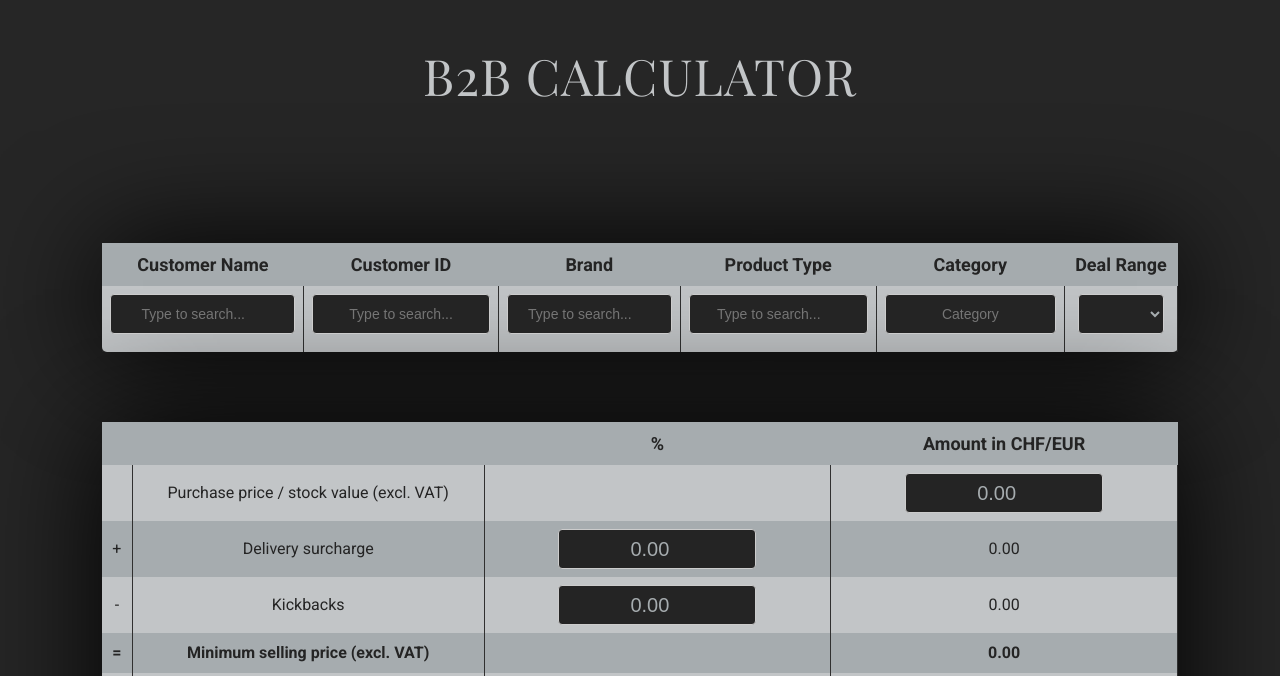
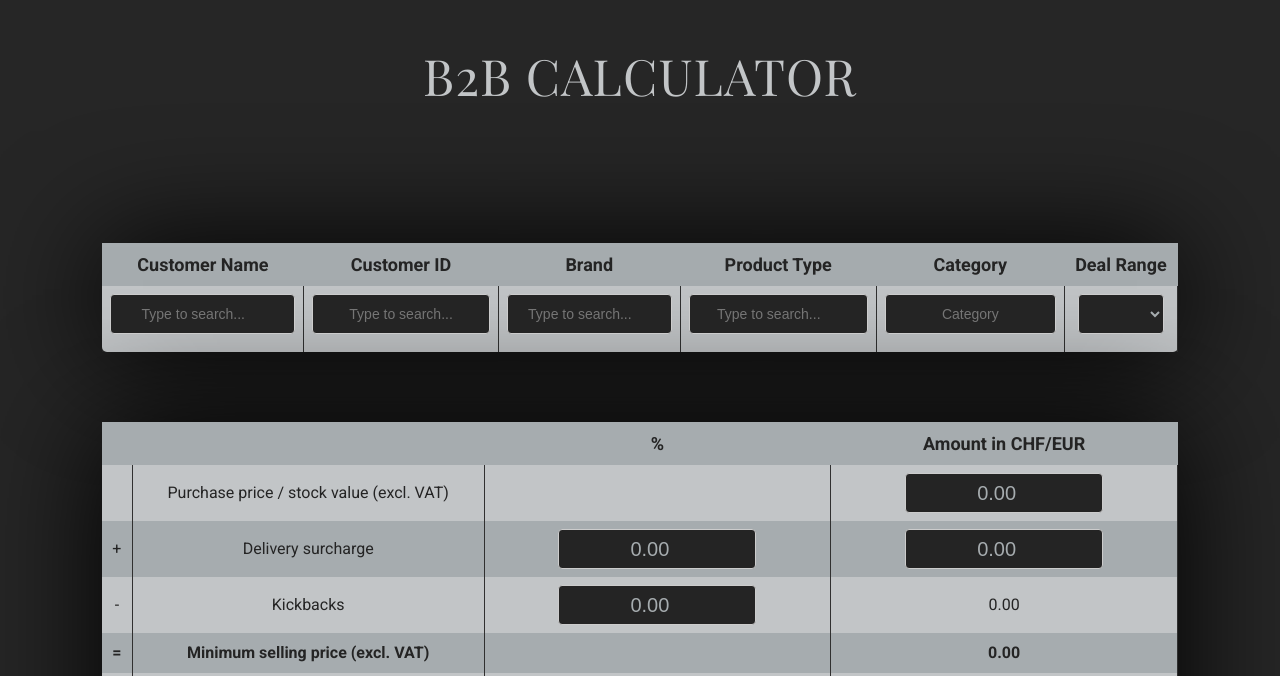
Before and after one commit to userJFD/Pricing-Tool, a React (Vite) app: page / in a window 1280 px wide. Shown: the part 124-800 px from the top of the page. Built offline with nearby package versions, Linux system fonts and the light colour scheme.

Commit message:
delivery calculator improved

```diff
--- a/src/App.jsx
+++ b/src/App.jsx
@@ -1,4 +1,4 @@
-import { useState } from 'react';
+import { useState, useEffect } from 'react';
 import './App.css';
 import DetailTable from './components/DetailTable';
 import PricingTable from './components/PricingTable';
@@ -20,19 +20,36 @@ function App() {
   const defaultVatRate = vatRates["Switzerland"]["non-food"];
   const [purchaseAmount, setPurchaseAmount] = useState('0.00');
   const [deliveryPercent, setDeliveryPercent] = useState('0.00');
+  const [deliveryAmount, setDeliveryAmount] = useState('0.00');
+  const [recentlyChanged, setRecentlyChanged] = useState(null);
   const [kickbacksPercent, setKickbacksPercent] = useState('0.00');
   const [marginPercent, setMarginPercent] = useState('0.00');
   const [vatRate, setVatRate] = useState(defaultVatRate);
 
   const purchaseAmountNumber = parseFloat(purchaseAmount) || 0;
   const deliveryPercentNumber = parseFloat(deliveryPercent) || 0;
+  const deliveryAmountNumber = parseFloat(deliveryAmount) || 0;
   const kickbacksPercentNumber = parseFloat(kickbacksPercent) || 0;
   const marginPercentNumber = parseFloat(marginPercent) || 0;
   const vatPercentNumber = vatRate ? parseFloat(vatRate) : 0;
 
-  const deliveryAmount = (purchaseAmountNumber * deliveryPercentNumber) / 100;
+  useEffect(() => {
+    if (recentlyChanged === 'percent') {
+      const newDeliveryAmount = (purchaseAmountNumber * deliveryPercentNumber) / 100;
+      setDeliveryAmount(newDeliveryAmount.toFixed(2));
+    }
+  }, [deliveryPercent, purchaseAmountNumber]);
+
+  useEffect(() => {
+    if (recentlyChanged === 'amount') {
+      const newDeliveryPercent = (parseFloat(deliveryAmountNumber) * 100) / purchaseAmountNumber;
+      setDeliveryPercent(newDeliveryPercent.toFixed(2));
+    }
+  }, [deliveryAmountNumber, purchaseAmountNumber]);
+
+
   const kickbacksAmount = (purchaseAmountNumber * kickbacksPercentNumber) / 100;
-  const minimumSellingPrice = purchaseAmountNumber + deliveryAmount - kickbacksAmount;
+  const minimumSellingPrice = (purchaseAmountNumber + deliveryAmountNumber) - kickbacksAmount;
   const marginAmount = (minimumSellingPrice * marginPercentNumber) / (100 - marginPercentNumber);
   const sellingPriceExclVat = minimumSellingPrice + marginAmount;
   const vatAmount = (sellingPriceExclVat * vatPercentNumber) / 100;
@@ -49,6 +66,9 @@ function App() {
         setPurchaseAmount={setPurchaseAmount}
         deliveryPercent={deliveryPercent}
         setDeliveryPercent={setDeliveryPercent}
+        deliveryAmount={deliveryAmount}
+        setDeliveryAmount={setDeliveryAmount}
+        setRecentlyChanged={setRecentlyChanged}
         kickbacksPercent={kickbacksPercent}
         setKickbacksPercent={setKickbacksPercent}
         marginPercent={marginPercent}
@@ -56,7 +76,6 @@ function App() {
         vatRate={vatRate}
         setVatRate={setVatRate}
         vatRates={vatRates}
-        deliveryAmount={deliveryAmount}
         kickbacksAmount={kickbacksAmount}
         minimumSellingPrice={minimumSellingPrice}
         marginAmount={marginAmount}
--- a/src/components/PricingTable.jsx
+++ b/src/components/PricingTable.jsx
@@ -1,4 +1,3 @@
-import React from 'react';
 import '../styles/PricingTable.css';
 import Select from 'react-select';
 import swissflag from '../../public/images/switzerland.png';
@@ -9,6 +8,9 @@ function PricingTable({
   setPurchaseAmount,
   deliveryPercent,
   setDeliveryPercent,
+  deliveryAmount,
+  setDeliveryAmount,
+  setRecentlyChanged,
   kickbacksPercent,
   setKickbacksPercent,
   marginPercent,
@@ -16,7 +18,6 @@ function PricingTable({
   vatRate,
   setVatRate,
   vatRates,
-  deliveryAmount,
   kickbacksAmount,
   minimumSellingPrice,
   marginAmount,
@@ -93,10 +94,23 @@ function PricingTable({
                 type="number"
                 step="0.01"
                 value={deliveryPercent}
-                onChange={(e) => setDeliveryPercent(e.target.value)}
+                onChange={(e) => {
+                  setDeliveryPercent(e.target.value);
+                  setRecentlyChanged('percent');
+                }}
               />
             </td>
-            <td>{deliveryAmount.toFixed(2)}</td>
+            <td>
+              <input
+                type="number"
+                step="0.01"
+                value={deliveryAmount}
+                onChange={(e) => {
+                  setDeliveryAmount(e.target.value);
+                  setRecentlyChanged('amount');
+                }}
+              />
+            </td>
           </tr>
           <tr>
             <td>-</td>
```
